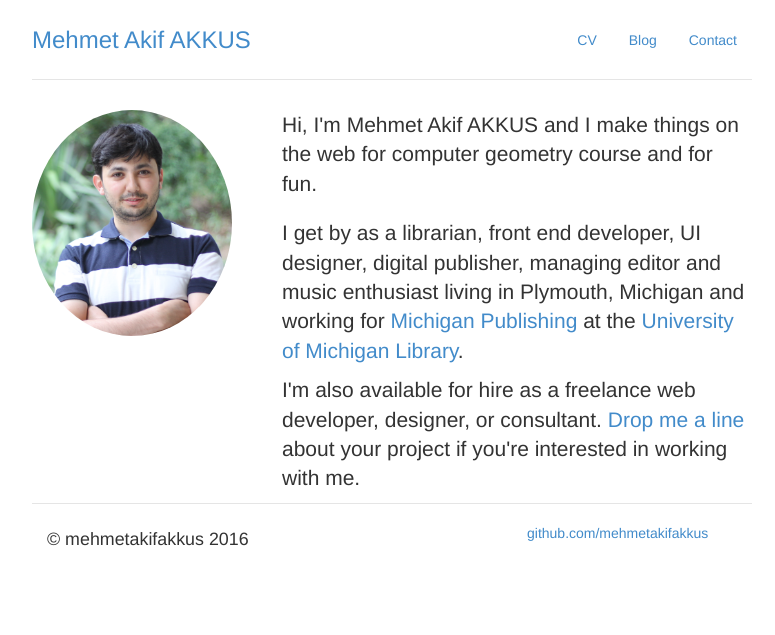
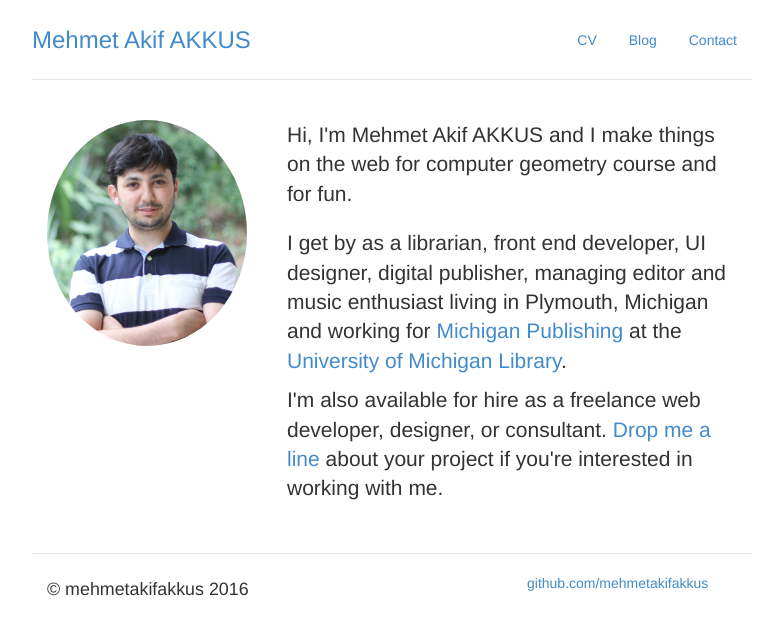
Before and after one commit to mehmetakifakkus/mehmetakifakkus.github.io, a Jekyll site: the page built from index.html, in a window 1280 px wide. Shown: the top 635 px of the page, without its empty margins (56-831 px from the left). Built offline with Jekyll 4.4.1, drawn with Linux system fonts in a browser that asks for light colours.

Commit message:
Update index.html

```diff
--- a/index.html
+++ b/index.html
@@ -3,7 +3,7 @@ layout: default
 title: Mehmet Akif AKKUS's Github Pages
 ---
 
-<div class="row">
+<div class="row marketing">
 	<div class="col-sm-4">
 	<img  class="img-circle avatar" alt="Jonathan McGlone" src="img/miniPhoto.png" width="200px">
 	</div>
```
